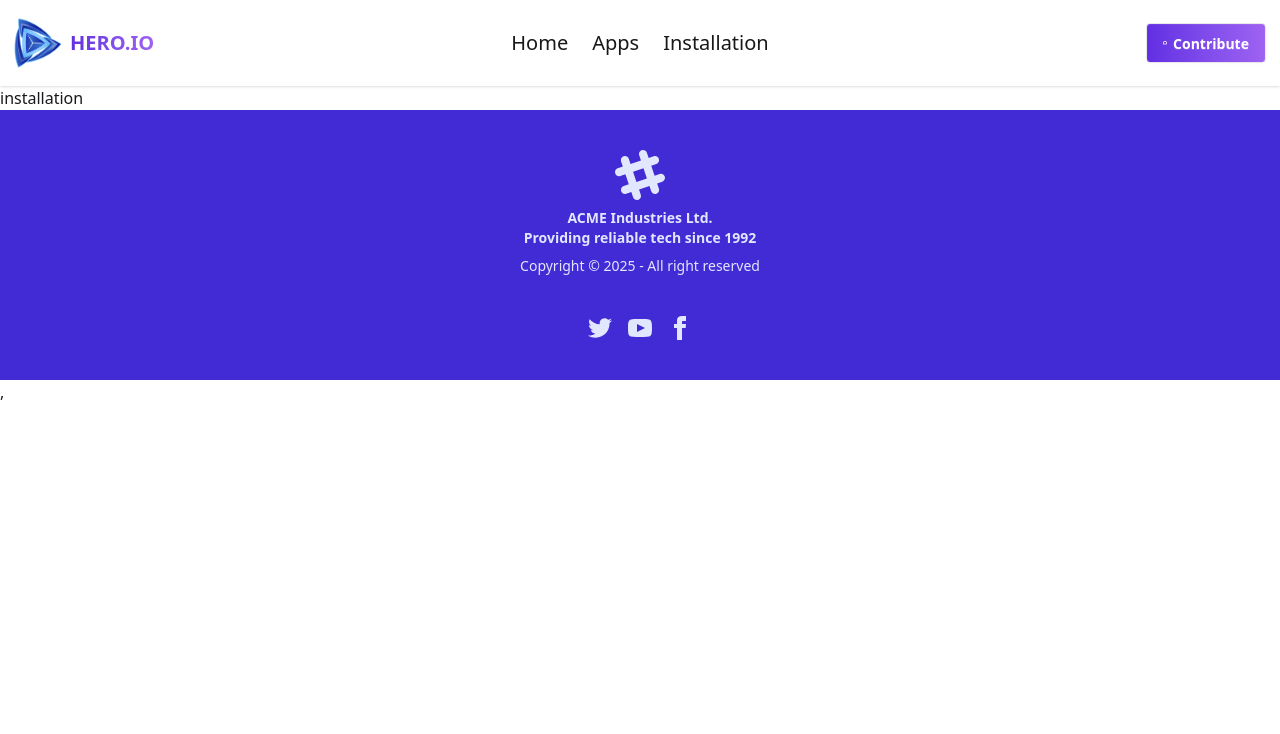
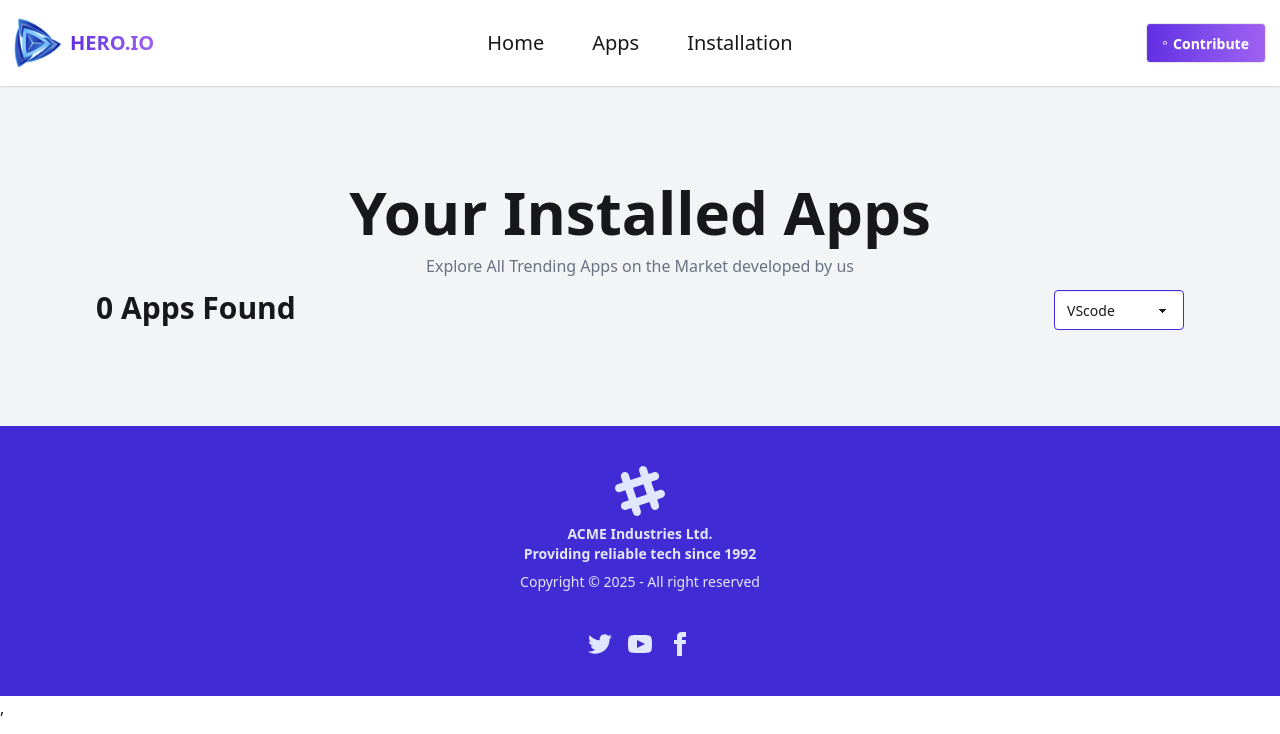
Before and after one commit to rimiakter4/PH-Assignment-8th, a React (Vite) app: page /Installation in a window 1280 px wide. Shown: the top 734 px of the page. Built offline with nearby package versions, Linux system fonts and the light colour scheme.

Commit message:
added a install app function

```diff
--- a/package.json
+++ b/package.json
@@ -16,6 +16,8 @@
     "react-dom": "^19.1.1",
     "react-icons": "^5.5.0",
     "react-router": "^7.9.3",
+    "react-router-dom": "^7.9.4",
+    "react-toastify": "^11.0.5",
     "tailwindcss": "^4.1.14"
   },
   "devDependencies": {
--- a/src/Component/Header/Navbar.jsx
+++ b/src/Component/Header/Navbar.jsx
@@ -14,31 +14,32 @@ const Navbar = () => {
       <ul
         tabIndex={0}
         className="menu menu-sm dropdown-content bg-base-100 rounded-box z-1 mt-3 w-52 p-2 shadow">
-        <Link to='/'><li><a href="">Home</a></li></Link>
+       <li> <Link to='/'>Home</Link></li>
         <li>
-          <Link to='/All'><a href="">Apps</a> </Link>
+          <Link to='/All'>Apps </Link>
 
         </li>
-        <Link to='/Installation'>  <li><a>Installation</a></li></Link>
+          <li><Link to='/Installation'>Installation</Link></li>
 
       </ul>
     </div>
     <Link to='/'>    <div className='flex items-center gap-1.5
     '>
-      <img src={navimg} className='w-[50px] hidden lg:block' alt="" />
-         <a className="  bg-linear-to-l from-[#9F62F2] to-[#632EE3]  bg-clip-text text-transparent font-bold text-xl">HERO.IO</a> </div></Link>
+      <img src={navimg} className='w-[50px] hidden lg:block  ' alt="" />
+
+         <h1 className='bg-linear-to-l from-[#9F62F2] to-[#632EE3]  bg-clip-text text-transparent font-bold text-xl'>HERO.IO</h1> </div></Link>
 
 
   </div>
   <div className="navbar-center hidden lg:flex ">
-    <ul className="menu menu-horizontal px-1 text-[20px]">
-      <Link to='/'><li ><a>Home</a></li></Link>
+    <ul className="menu menu-horizontal px-1 gap-6 text-[20px]">
+     <li > <Link to='/'>Home</Link></li>
 
-      <li>
-        <Link to='/All'>  Apps</Link>
 
-      </li>
-     <Link to='/Installation'>  <li><a>Installation</a></li></Link>
+       <li> <Link to='/All'>  Apps </Link></li>
+
+
+      <li><Link to='/Installation'> Installation</Link></li>
     </ul>
   </div>
   <div className="navbar-end">
--- a/src/Pages/AppDetails/AppDetails.jsx
+++ b/src/Pages/AppDetails/AppDetails.jsx
@@ -1,19 +1,40 @@
-import React from 'react';
+import React, { useState } from 'react';
 import { useParams } from 'react-router';
 import useApps from '../../Hooks/useApps';
 import { PiDownloadSimpleBold } from "react-icons/pi";
-
+import { MdUpdateDisabled } from 'react-icons/md';
+// import { toast } from 'react-toastify';
+import {  ToastContainer } from 'react-toastify';
+import 'react-toastify/dist/ReactToastify.css';
 
 
 const AppDetails = () => {
     const{id}=useParams();
     const {data,loading,eorr}=useApps();
 
-
+const [isInstalled, setIsInstalled] = useState(false);
     const appdata=data.find(a=>String(a.id)===id)
       if(loading)return <p>loading...</p>
     const {title,image,companyName,downloads,ratingAvg,size}=appdata || {}
-    console.log(appdata)
+    const handelInstall = () => {
+  let existingList = JSON.parse(localStorage.getItem('installation'));
+
+  if (!Array.isArray(existingList)) {
+    existingList = [];
+  }
+
+  const duplicate = existingList.some(p => p.id === appdata.id);
+  if (duplicate) {
+    setIsInstalled(true);
+    return;
+  }
+
+  const updateList = [...existingList, appdata];
+  localStorage.setItem('installation', JSON.stringify(updateList));
+  setIsInstalled(true);
+};
+
+
     return (
         <div className='bg-gray-100'>
         <div className='flex lg:flex-row flex-col items-center gap-9 p-10'>
@@ -55,7 +76,14 @@ const AppDetails = () => {
   </div>
 
         </div>
-        <button className=" text-white px-4 py-2 rounded-lg hover:opacity-100 transition btn lg:mt-3 mt-7 btn-soft  bg-[#00D390] ">Install Now ({size} MB)</button>
+        <button onClick={handelInstall}  disabled={isInstalled}  className=" text-white px-4 py-2 rounded-lg hover:opacity-100 transition btn lg:mt-3 mt-7 btn-soft  bg-[#00D390] ">Install Now ({size} MB)</button>
+        {/* <button
+    onClick={handleInstall}
+    disabled={isInstalled}
+    className={`text-white px-4 py-2 rounded-lg hover:opacity-100 transition btn lg:mt-3 mt-7 btn-soft ${isInstalled ? 'bg-gray-400 cursor-not-allowed' : 'bg-[#00D390]'}`}
+>
+    {isInstalled ? 'Installed' : `Install Now (${size} MB)`}
+</button> */}
 
         </div>
         </div>
--- a/src/Pages/Eoor/Eoor.jsx
+++ b/src/Pages/Eoor/Eoor.jsx
@@ -1,11 +1,26 @@
 import React from 'react';
-
+import eorrimg from'../../assets/error-404.png'
+import { Link } from 'react-router';
 const Eoor = () => {
     return (
         <div>
-            <h1>the page is not found
+        <div className='  justify-center items-center  mt-10'>
+      <div className='flex justify-center items-center'>
+ <img className='w-[400px] ' src={eorrimg} alt="" />
+      </div>
 
-            </h1>
+
+   <h1 className='text-4xl mt-4 font-semibold text-center'>Oops, page not found!</h1>
+        <p className='text-gray-500 text-center mt-4'>  The page you are looking for is not available.</p>
+      <Link to='/'>
+
+          <div className='flex items-center justify-around '>   <button className="btn bg-linear-to-l w-[130px] mr-2 from-[#9F62F2] to-[#632EE3] p-6 my-4 ">Go Back</button></div>
+
+</Link>
+           </div>
+
+
+
         </div>
     );
 };
--- a/src/Pages/Installation/Installation.jsx
+++ b/src/Pages/Installation/Installation.jsx
@@ -1,9 +1,57 @@
-import React from 'react';
+import React, { useEffect, useState } from 'react';
+
 
 const Installation = () => {
+    ;
+       const [install,setInstall]=useState([]);
+       useEffect(()=>{
+const savlinked=JSON.parse(localStorage.getItem('installation')) || [];
+if(savlinked) setInstall(savlinked)
+       },[])
     return (
+        <div className='bg-gray-100 p-24'>
+            <div className='text-center'>    <h1 className='text-6xl font-bold'>Your Installed Apps</h1>
+     <p className='my-3 text-gray-500'>Explore All Trending Apps on the Market developed by us</p></div>
+     <div className='flex justify-between'>
+        <h1 className='text-3xl font-bold'>{install.length} Apps Found</h1>
+        <select defaultValue="Pick a text editor" className="select select-primary w-[130px]">
+  <option disabled={true}>Sort By Size</option>
+  <option>VScode</option>
+  <option>VScode fork</option>
+  <option>Another VScode fork</option>
+</select>
+     </div>
+
+     {
+        install.map(i=> <div  key={i.id}  className='flex gap-5 bg-white p-3 rounded-2xl mt-3 '>
         <div>
-            <h1>installation </h1>
+<img src={i.image} className='w-[100px] rounded-2xl h-[100px] ' alt="" />
+        </div>
+        <div  className='flex justify-between items-center w-[100%]    '>
+          <div>      <h1>Forest: Focus for Productivity</h1>
+         <div className='flex gap-4'>
+            <div className='flex'> <img  className='w-[20px]' src="https://i.ibb.co.com/5Cc4KH9/fi-18110198.png" alt="" />
+            <p className='text-gray-500'>download</p> </div>
+           <div className='flex text-gray-500'>   <img  className='w-[20px]'  src="https://i.ibb.co.com/chZm3xPz/Vector-4.png" alt="" />
+            <p className='text-gray-500'>{i.ratingAvg}</p></div>
+
+            <p className='text-gray-500'>{i.size}MB</p>
+         </div> </div>
+
+
+  <button className="btn btn-success">uninstall</button>
+
+
+        </div>
+
+    </div>)
+     }
+  <div>
+
+
+
+  </div>
+
         </div>
     );
 };
--- a/src/Pages/Root/Roots.jsx
+++ b/src/Pages/Root/Roots.jsx
@@ -1,14 +1,19 @@
 import React from 'react';
 import Navbar from '../../Component/Header/Navbar';
-import { Outlet } from 'react-router';
+import { Outlet,useRouteError} from 'react-router-dom';
 import Footer from '../../Component/Fotter/Footer';
+import Eoor from '../Eoor/Eoor';
+import { ToastContainer } from 'react-toastify';
+// import { useRouteError } from 'react-router';
 
 const Roots = () => {
+    const error = useRouteError();
     return (
         <div>
     <Navbar></Navbar>
-    <Outlet></Outlet>
+    {error?<Eoor error={error}/>:<Outlet/>}
     <Footer></Footer>
+       <ToastContainer />
         </div>
     );
 };
--- a/src/Routes/Routes.jsx
+++ b/src/Routes/Routes.jsx
@@ -10,14 +10,15 @@ import Installation from '../Pages/Installation/Installation';
 export const router = createBrowserRouter([
   {
     path: "/",
-    Component:Roots,
-    errorElement:<Eoor></Eoor>,
+  element: <Roots />,
+    // errorElement:<Eoor></Eoor>,
     children:[{
 
 index:true,
 path:'/',
 loader:()=>fetch('8app.json'),
-Component:Home
+Component:Home,
+
 
     },{
 path:'/All',
```
Also changed, not shown: src/assets/error-404.png (added), 1 other file (tests, documents, lock files or other folders).
